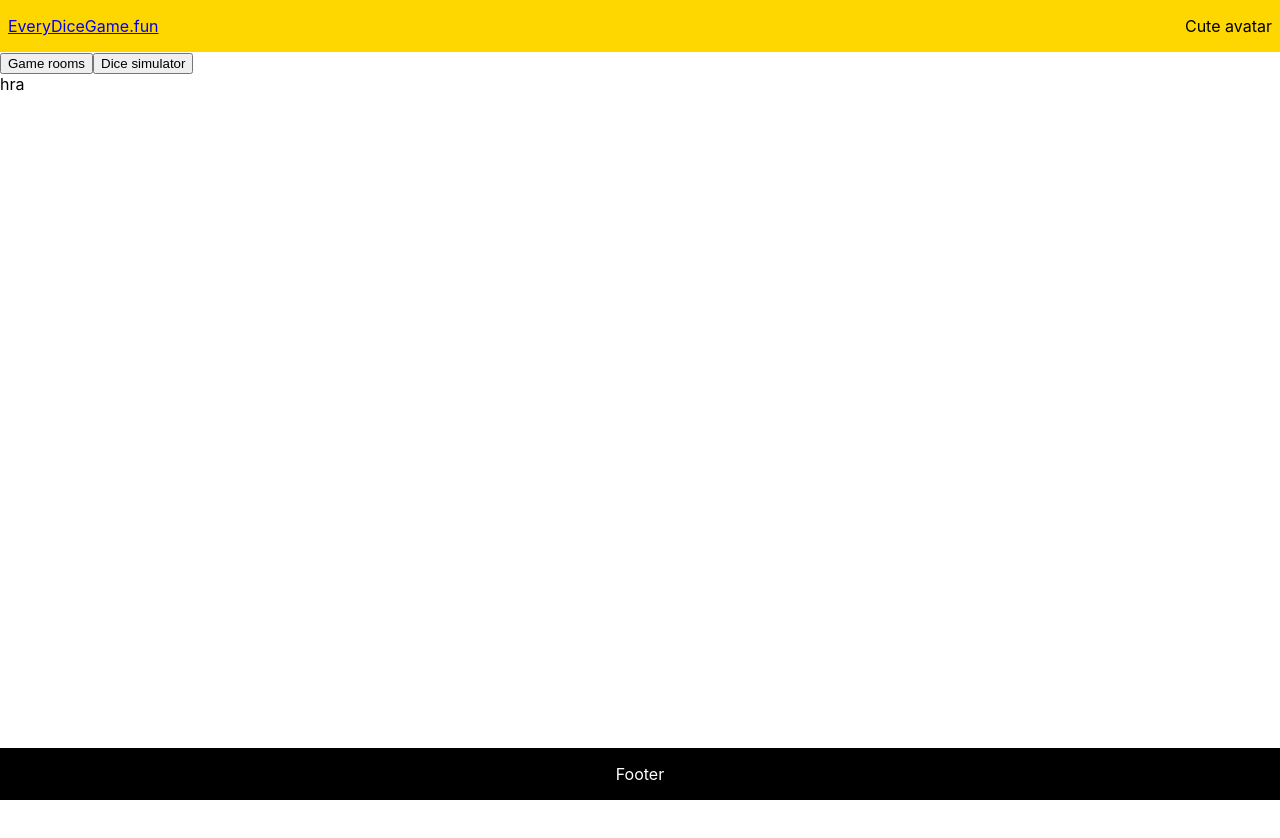
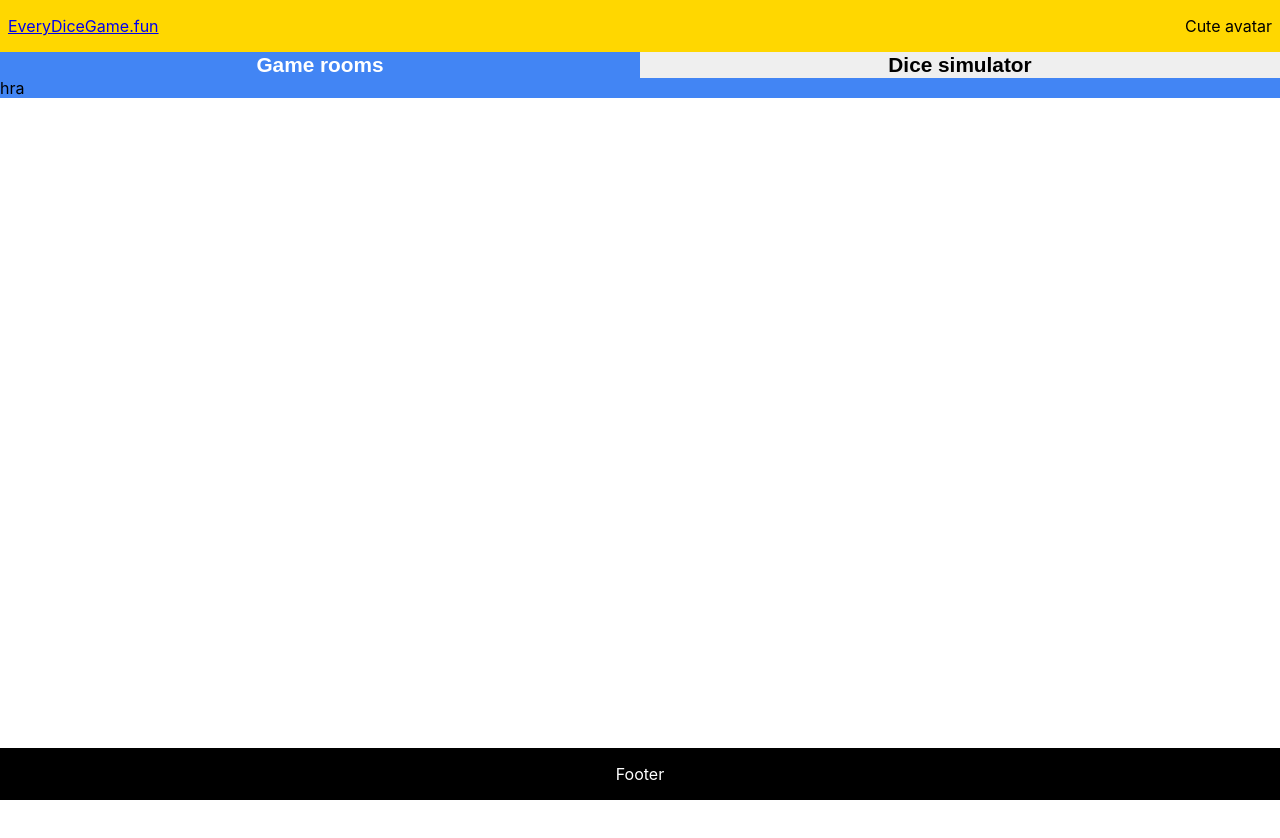
Before and after one commit to kareldohnal/everydicegame, a React (Create React App) app in the folder client/: page / in a window 1280 px wide. Shown: the top 838 px of the page. Built offline with nearby package versions, Linux system fonts and the light colour scheme.

Commit message:
basic tabs styling

```diff
--- a/client/src/pages/Landing/Landing.jsx
+++ b/client/src/pages/Landing/Landing.jsx
@@ -21,11 +21,11 @@ export const Landing = () => {
                 </div>
 
                 {tab === 'game-tab' && (
-                    <div>hra</div>
+                    <div className='tab-canvas'>hra</div>
                 )}
 
                 {tab === 'sim-tab' && (
-                    <div>simulátor</div>
+                    <div className='tab-canvas'>simulátor</div>
                 )}
             </div>
             <Footer />
--- a/client/src/pages/Landing/Landing.scss
+++ b/client/src/pages/Landing/Landing.scss
@@ -1,3 +1,31 @@
+@use "../../scss/colors";
+
 .landing {
     min-height: 100vh;
 }
+
+.tabs {
+    display: flex;
+    .tab-item {
+        width: 50%;
+        border: 0;
+        font-weight: bold;
+        font-size: 1.3rem;
+        &:focus{
+            outline: thin;
+        }
+        &:hover{
+            background-color: lightgrey;
+        }
+        &.active {
+            background-color: colors.$blueish;
+            color: white;
+        }
+    }
+}
+
+
+
+.tab-canvas {
+    background-color: colors.$blueish;
+}
--- /dev/null
+++ b/client/src/scss/_colors.scss
@@ -0,0 +1 @@
+$blueish: #4285F4
```
Also changed, not shown: 1 other file (tests, documents, lock files or other folders).
